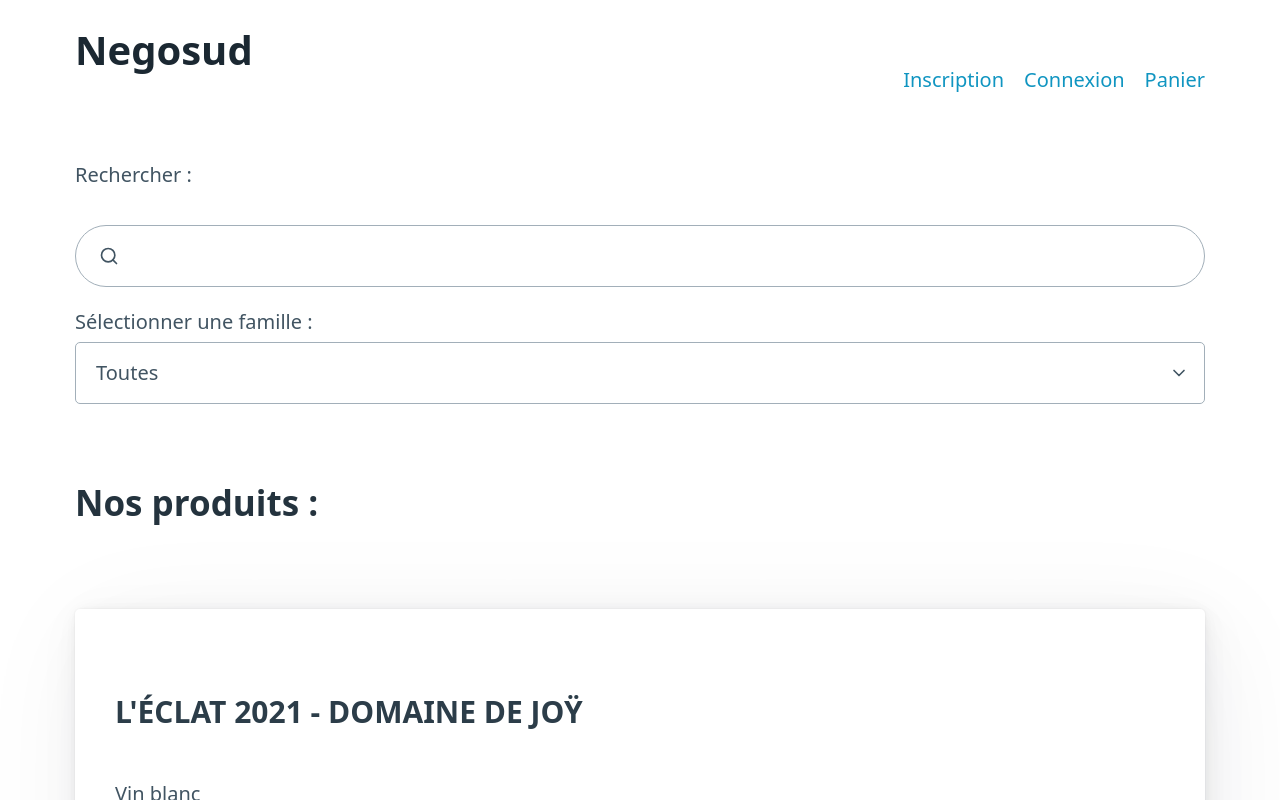
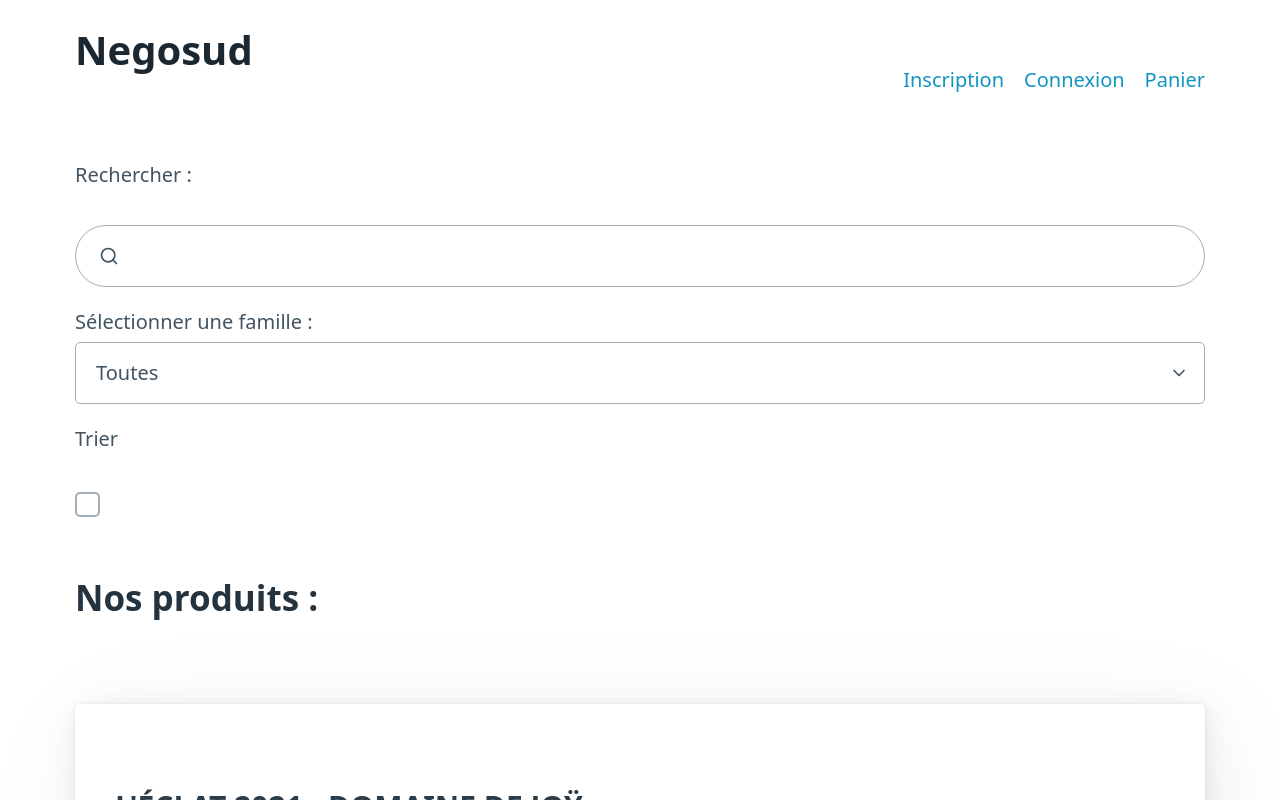
Before and after one commit to kiamiya/Client_Leger_Bacchus, a React (Create React App) app: page / in a window 1280 px wide. Shown: the top 800 px of the page. Built offline with nearby package versions, Linux system fonts and the light colour scheme.

Commit message:
added sort checkbox

```diff
--- a/src/pages/Accueil.js
+++ b/src/pages/Accueil.js
@@ -16,6 +16,7 @@
 
   const [family, setFamily] = useState("tous");
   const [search, setSearch] = useState("");
+  const [sort, setSort] = useState(false);
 
   return (
     <>
@@ -51,6 +52,8 @@
             <option value="Vin blanc">Blancs</option>
             <option value="Vin rosé">Rosés</option>
           </select>
+          <label for="order">Trier</label><br />
+          <input type="checkbox" id="order" name="order" value="" onClick={(e) => {setSort(e.target.checked)}} /><br />
         </form>
         <h2>Nos produits :</h2>
         <section>
@@ -65,6 +68,10 @@
             // aucun filtre si texte vide
             .filter((product) => {
               return search === "" ? true : product["name"].toLowerCase().includes(search.toLowerCase());
+            })
+            // tri
+            .sort((product1, product2) => {
+              return sort ? product1["name"] > product2["name"] : 0;
             })
             // génère une carte pour chaque vin de la liste finale
             .map((product) => {
```
